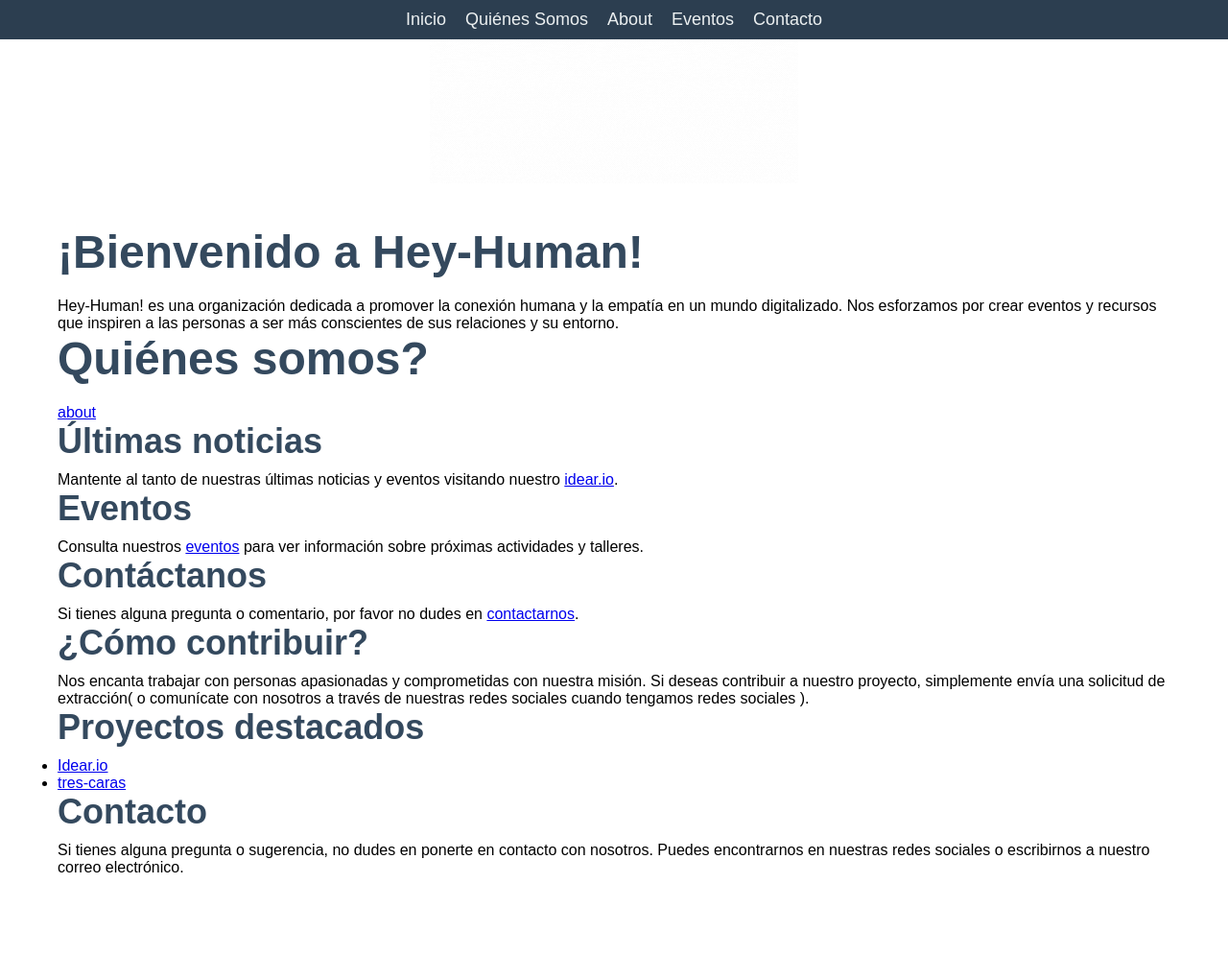
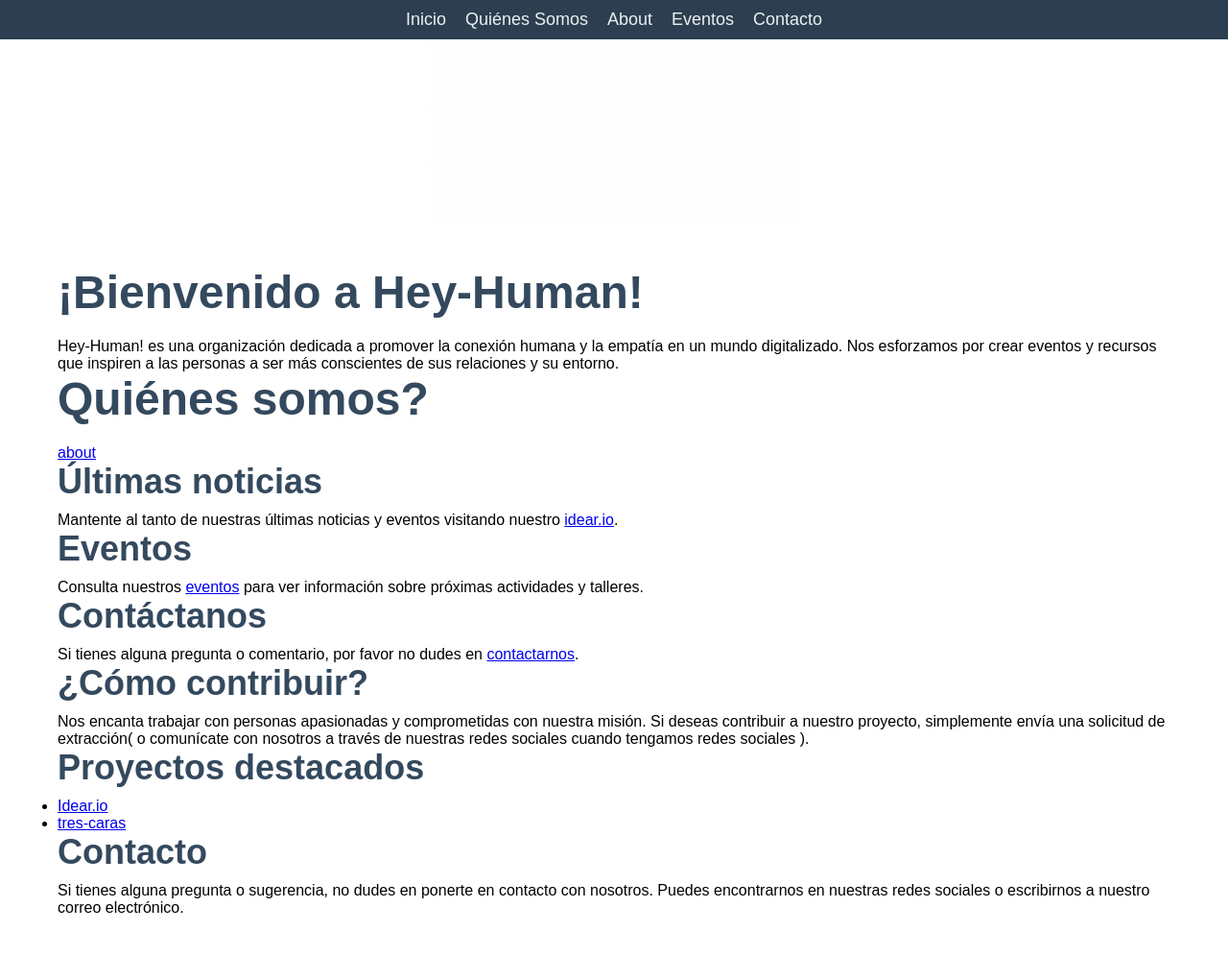
Before and after one commit to Hey-Human/hey-human.github.io, a Jekyll site: the page built from index.md, in a window 1280 px wide. Shown: the whole page at 96% size. Built offline with Jekyll 4.4.1, drawn with Linux system fonts in a browser that asks for light colours; before the commit the page ends 953 px from its top, so only the background shows below that.

Commit message:
cambio a image

```diff
--- a/_layouts/default.html
+++ b/_layouts/default.html
@@ -12,8 +12,10 @@
   {% include navbar.html %}
   <!-- Banner SVG -->
   <div class="banner">
-    <object type="image/svg+xml" data="/assets/img/hey-human-banner.gif" width="100%" height="auto">
-    </object>
+    <img src="{{ '/assets/img/hey-human-banner.gif' | relative_url }}" alt="Hey, Human! Banner" width="100%"
+      height="auto">
+  </div>
+
   </div>
   <main>
     {{ content }}
```
